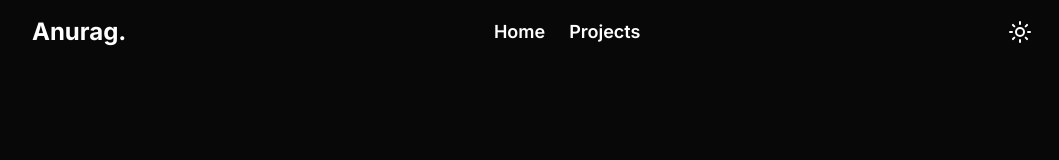
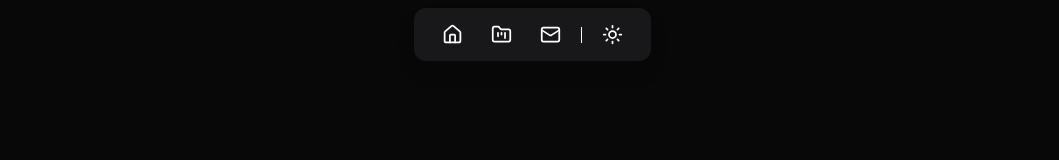
Before and after one commit to Anurag2516/my-portfolio, a React (Vite) app: page / in a window 1280 px wide. Shown: the top 160 px of the page, without its empty margins (108-1167 px from the left). Built offline with nearby package versions, Linux system fonts and the light colour scheme.

Commit message:
feat: update structural layout and add dark and light mode styles

```diff
--- a/src/components/Navbar.tsx
+++ b/src/components/Navbar.tsx
@@ -1,18 +1,59 @@
-import { Sun } from "lucide-react";
+import { useState } from "react";
+import { House, FolderKanban, Mail, Sun, Moon } from "lucide-react";
+import { useTheme } from "../context/ThemeContext";
 
-const Navbar = () => {
+const Navbar=() =>{
+
+  const { theme, toggleTheme } = useTheme();
+
+  const [isHovered, setIsHovered] = useState(false);
+
   return (
-    <div className="max-w-250 w-full mx-auto flex justify-between items-center py-4 text-white">
-      <div className="font-bold text-2xl">Anurag.</div>
-      <div className="font-semibold text-lg flex gap-6">
-        <a href="">Home</a>
-        <a href="">Projects</a>
-      </div>
-      <div className="font-semibold text-lg">
-        <Sun />
+    <div
+      className="max-w-fit fixed inset-x-0 mx-auto z-50 bg-white/75 backdrop-blur-md dark:bg-zinc-900 shadow-[0_0_0_1px_rgba(0,0,0,0.03),0_2px_4px_rgba(0,0,0,0.05),0_12px_24px_rgba(0,0,0,0.05)] rounded-xl mt-2"
+      onMouseEnter={() => setIsHovered(true)}
+      onMouseLeave={() => setIsHovered(false)}
+    >
+      <div
+        className={`flex items-center py-2 px-5 transition-all duration-300 ${
+          isHovered ? "gap-5" : "gap-3"
+        }`}
+      >
+        <a
+          href="#"
+          aria-label="Home"
+          target="_blank"
+          rel="noopener noreferrer"
+          className="p-2 rounded transition-all duration-200 hover:scale-110 hover:bg-white/10"
+        >
+          <House size={21} />
+        </a>
+        <a
+          href="#"
+          aria-label="Projects"
+          rel="noopener noreferrer"
+          className="p-2 rounded transition-all duration-200 hover:scale-110 hover:bg-white/10"
+        >
+          <FolderKanban size={21} />
+        </a>
+        <a
+          href="#"
+          aria-label="Contact"
+          rel="noopener noreferrer"
+          className="p-2 rounded transition-all duration-200 hover:scale-110 hover:bg-white/10"
+        >
+          <Mail size={21} />
+        </a>
+        <div className="shrink-0 w-px bg-black dark:bg-white h-4 hidden sm:block"></div>
+        <button
+          type="button"
+          onClick={toggleTheme}
+          className="p-2 rounded cursor-pointer transition-all duration-200 hover:scale-110 hover:bg-white/10"
+        >
+          {theme === "dark" ? <Sun size={21} /> : <Moon size={21} />}
+        </button>
       </div>
     </div>
   );
-};
-
-export default Navbar;
+}
+export default Navbar
```
